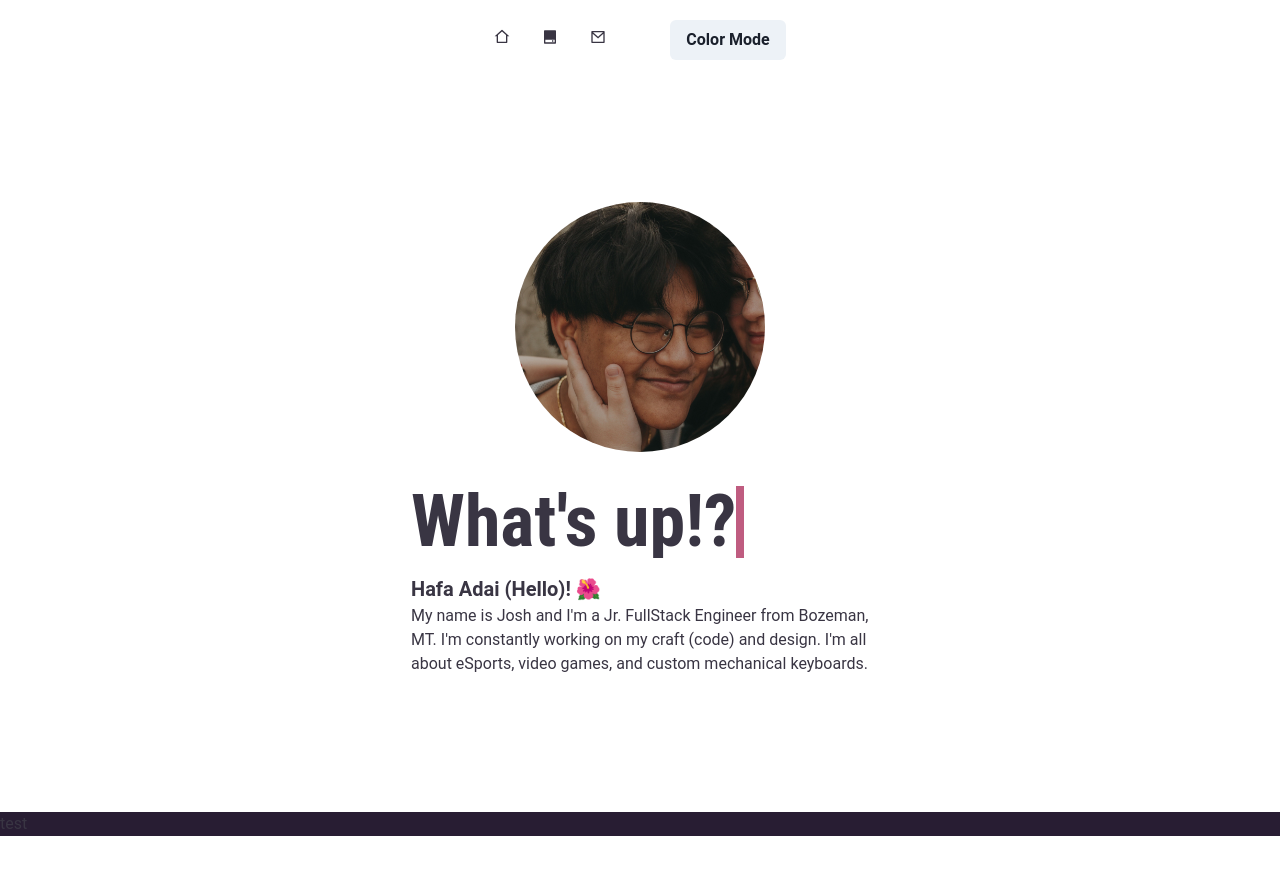
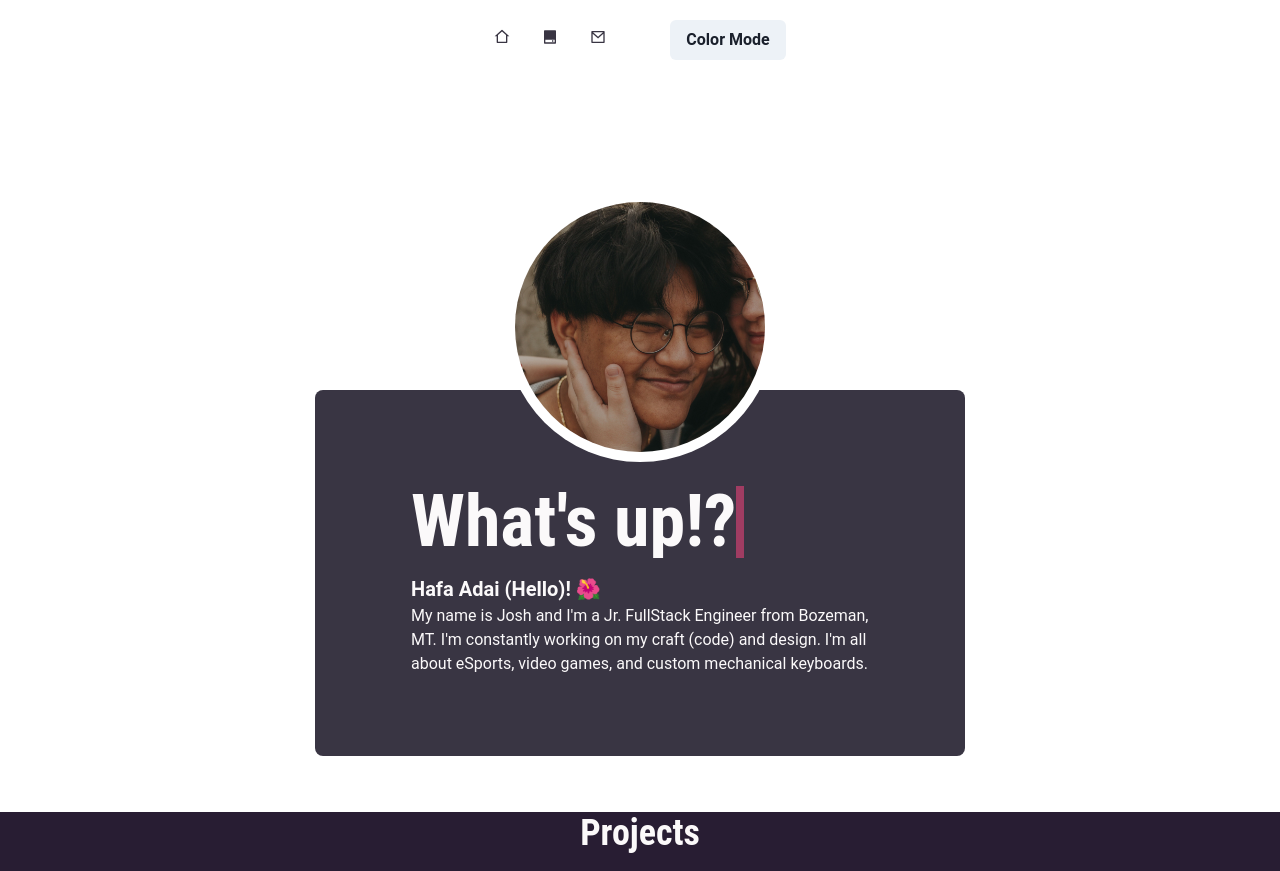
Before and after one commit to TidalSana/portfolio, a Next.js app: page / in a window 1280 px wide. Before the commit the page ends 836 px from the top, so only its background shows below. Built offline with nearby package versions, Linux system fonts and the light colour scheme.

Commit message:
initial changes to projects wrapper

```diff
--- a/components/ProfileWrapper.tsx
+++ b/components/ProfileWrapper.tsx
@@ -1,5 +1,5 @@
 import {
-  Box, Flex, Heading, VStack, Image, keyframes, Text,
+  Box, Flex, Heading, VStack, Image, keyframes, Text, useColorMode,
 } from '@chakra-ui/react';
 import { motion } from 'framer-motion';
 
@@ -32,6 +32,7 @@ const headingAnimation = `${bioAnimationKeyFrames} 0.5s ease-in`;
 const typingAnimation = `${typingKeyFrames} 1s steps(20, end) forwards, ${blinkKeyFrames} 1s infinite`;
 
 const ProfileWrapper: React.FC<ProfileWrapperProps> = () => {
+  const { colorMode } = useColorMode();
   /** Render */
   return (
     <Flex
@@ -70,15 +71,19 @@ const ProfileWrapper: React.FC<ProfileWrapperProps> = () => {
             borderRadius="full"/>
         </Flex>
         <Box
+          width="100%"
           className="intro-header-container"
           rounded="lg"
+          bg={colorMode === 'dark' ? 'lightMode.color' : 'darkMode.color'}
           padding="5em"
           as={motion.div}
           animation={headingAnimation}>
           <Box
+            bg="inherit"
             margin="1em"
             display="inline-block">
             <Box
+              bg="inherit"
               overflow="hidden"
               animation={typingAnimation}
               whiteSpace="nowrap"
@@ -86,6 +91,7 @@ const ProfileWrapper: React.FC<ProfileWrapperProps> = () => {
               width="0"
               className="intro-heading-typed-out">
               <Heading
+                color={colorMode === 'dark' ? 'brand.darkAccentShade' : 'brand.lightAccentShade'}
                 as="h1" size="4xl"
                 >
                 {"What's up!?"}
@@ -93,11 +99,20 @@ const ProfileWrapper: React.FC<ProfileWrapperProps> = () => {
             </Box>
           </Box>
           <Flex
+            bg="inherit"
             as={motion.div}
             flexDirection="column"
             pl="1em">
-            <Text as="b" fontSize="xl">Hafa Adai (Hello)! 🌺</Text>
-            <Text noOfLines={3} fontSize="md">
+            <Text
+              color={colorMode === 'dark' ? 'brand.darkAccentShade' : 'brand.lightAccentShade'}
+              as="b"
+              fontSize="xl">
+              Hafa Adai (Hello)! 🌺
+            </Text>
+            <Text
+              color={colorMode === 'dark' ? 'brand.darkAccentShade' : 'brand.lightAccentShade'}
+              noOfLines={4}
+              fontSize="md">
               My name is Josh and I&apos;m a Jr. FullStack Engineer from Bozeman, MT.
               I&apos;m constantly working on my craft (code) and design.
               I&apos;m all about eSports, video games, and custom mechanical keyboards.
--- a/components/ProjectsWrapper.tsx
+++ b/components/ProjectsWrapper.tsx
@@ -1,14 +1,32 @@
-import { Grid, useColorMode } from '@chakra-ui/react';
+import {
+  Grid, Heading, useColorMode, VStack,
+} from '@chakra-ui/react';
+import { Variants } from 'framer-motion';
 
 interface ProjectsWrapperProps {}
+
+/** Framer Motion */
+const projectVariants: Variants = {
+  offScreen: {
+    // TODO: Figure out animation
+    y: 300
+  },
+};
 
 const ProjectsWrapper: React.FC<ProjectsWrapperProps> = () => {
   const { colorMode } = useColorMode();
 
   return (
-    <Grid width="100%" bg={colorMode === 'dark' ? 'brand.lightAccentShade' : 'brand.main'}>
-      test
-    </Grid>
+    // <Grid width="100%" bg={colorMode === 'dark' ? 'brand.lightAccentShade' : 'brand.main'}>
+    //   test
+    // </Grid>
+    <VStack width="100%" bg={colorMode === 'dark' ? 'brand.lightAccentShade' : 'brand.main'} spacing="1em">
+      <Heading as="h2"color={colorMode === 'dark' ? 'brand.darkAccentShade' : 'brand.lightAccentShade'}>
+        Projects
+      </Heading>
+      <Grid width="80%" bg={colorMode === 'dark' ? 'brand.main' : 'brand.lightAccentShade'} rounded="md">
+      </Grid>
+    </VStack>
   );
 };
 
--- a/pages/_app.tsx
+++ b/pages/_app.tsx
@@ -2,7 +2,7 @@ import React from 'react';
 import Head from 'next/head';
 import { ChakraProvider } from '@chakra-ui/react';
 import type { AppProps } from 'next/app';
-import theme from '../styles/theme';
+import theme from '../themes/theme';
 
 const MyApp: React.FC<AppProps> = ({ Component, pageProps }: AppProps) => {
   return (
--- a/pages/_document.tsx
+++ b/pages/_document.tsx
@@ -2,7 +2,7 @@ import { ColorModeScript } from '@chakra-ui/react';
 import NextDocument, {
   Html, Head, Main, NextScript,
 } from 'next/document';
-import theme from '../styles/theme';
+import theme from '../themes/theme';
 
 export default class Document extends NextDocument {
   static render() {
```
Also changed, not shown: themes/theme.ts (renamed from styles/theme.ts, +14 -0 lines).
